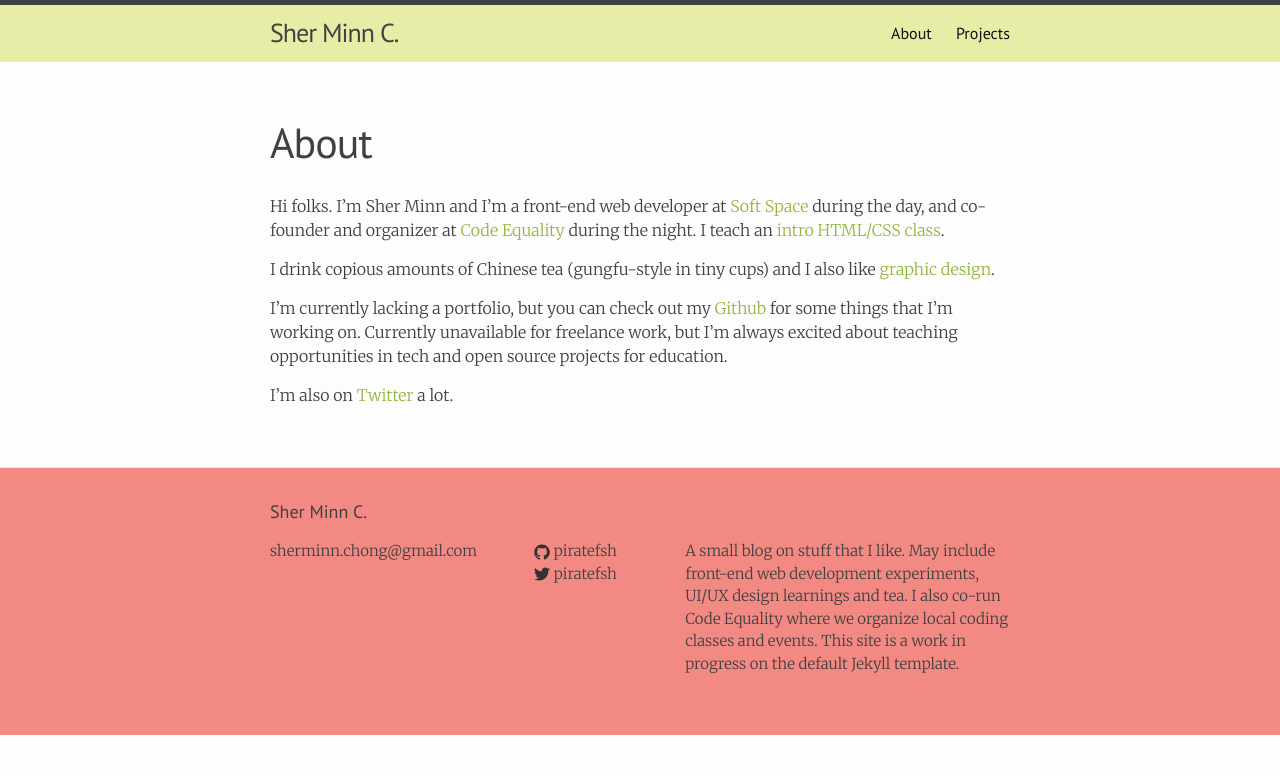
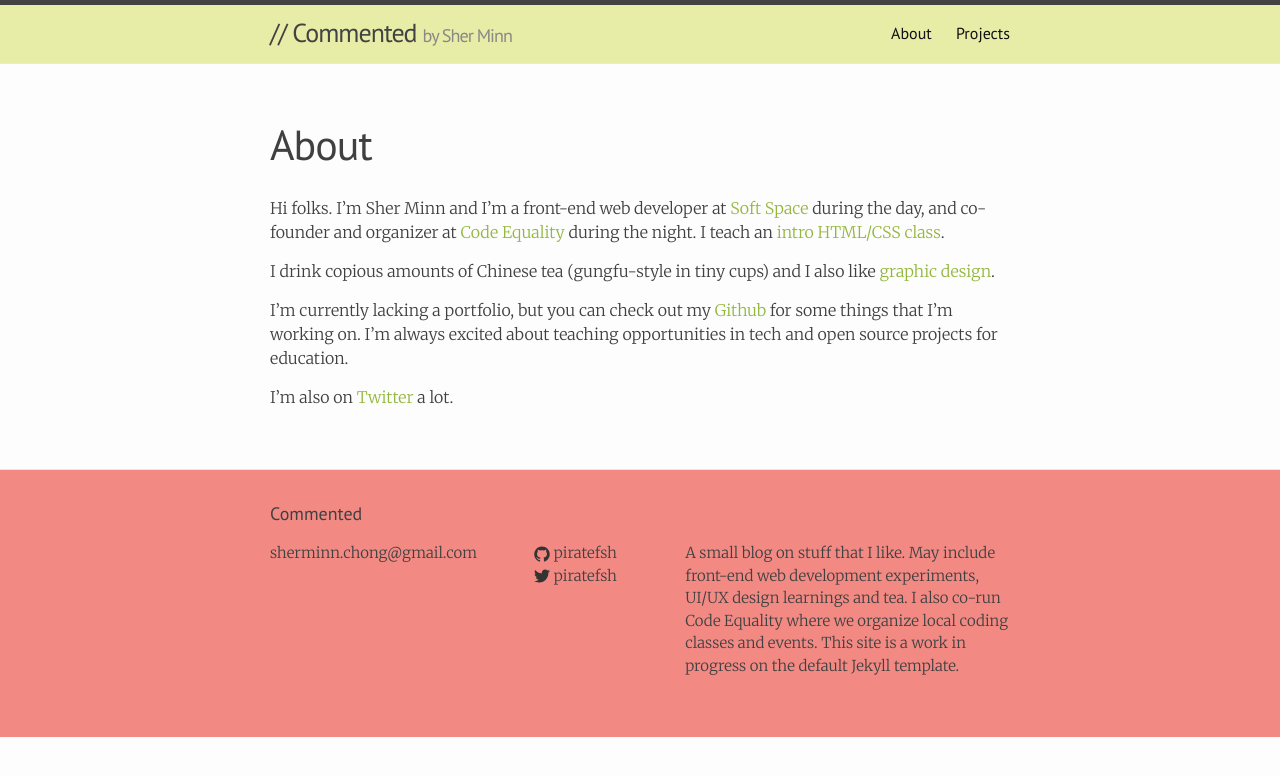
Before and after one commit to piratefsh/piratefsh.github.io, a Jekyll site: the page built from about.md, in a window 1280 px wide. Shown: the top 776 px of the page. Built offline with Jekyll 4.4.1, drawn with Linux system fonts in a browser that asks for light colours.

Commit message:
Add new blog title

```diff
--- a/_config.yml
+++ b/_config.yml
@@ -1,5 +1,5 @@
 # Site settings
-title: "Sher Minn C."
+title: "Commented"
 email: sherminn.chong@gmail.com
 description: >
     A small blog on stuff that I like. May include front-end web development experiments, UI/UX design learnings and tea.
--- a/_includes/header.html
+++ b/_includes/header.html
@@ -2,7 +2,7 @@
 
   <div class="wrapper">
 
-    <a class="site-title" href="{{ site.baseurl }}/">{{ site.title }}</a>
+  <a class="site-title" href="{{ site.baseurl }}/">// {{ site.title }} <small>by Sher Minn</small></a>
 
     <nav class="site-nav">
       <a href="#" class="menu-icon">
--- a/about.md
+++ b/about.md
@@ -8,6 +8,6 @@
 
 I drink copious amounts of Chinese tea (gungfu-style in tiny cups) and I also like [graphic design](http://behance.net/piratefsh).
 
-I'm currently lacking a portfolio, but you can check out my [Github](http://github.com/piratefsh) for some things that I'm working on. Currently unavailable for freelance work, but I'm always excited about teaching opportunities in tech and open source projects for education.
+I'm currently lacking a portfolio, but you can check out my [Github](http://github.com/piratefsh) for some things that I'm working on. I'm always excited about teaching opportunities in tech and open source projects for education.
 
 I'm also on [Twitter](http://twitter.com/piratefsh) a lot.
--- a/css/style.sass
+++ b/css/style.sass
@@ -52,7 +52,10 @@
         color: $body-text-color
     a
         color: $body-text-color
-
+.site-title
+    small
+        font-size: 0.7em
+        color: #888888
 .post-list
     h2 a
         color: $body-text-color
```
Also changed, not shown: 1 other file.
